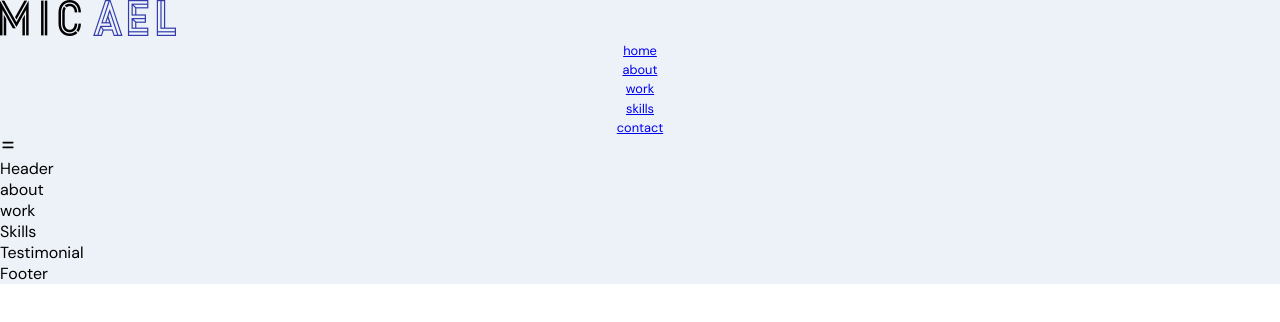
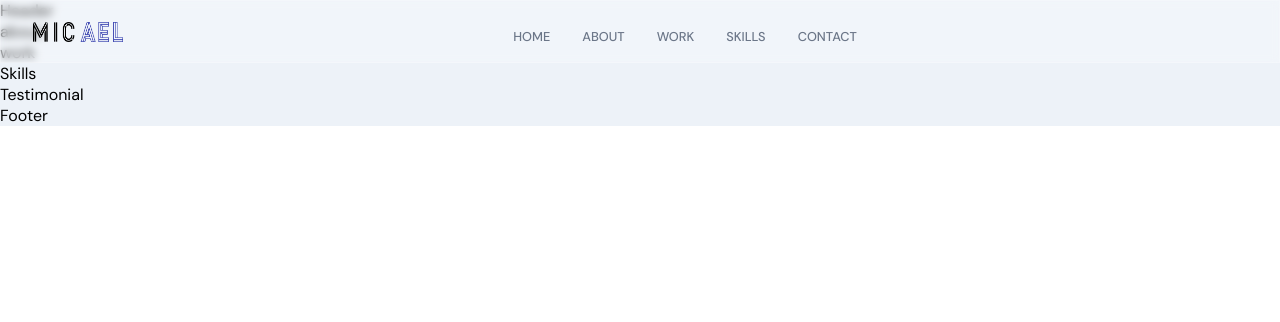
Before and after one commit to joesef1/portfolio, a React (Create React App) app: page / in a window 1280 px wide. Shown: the top 322 px of the page. Built offline with nearby package versions, Linux system fonts and the light colour scheme.

Commit message:
styling navbar

```diff
--- a/src/components/Navbar/Navbar.scss
+++ b/src/components/Navbar/Navbar.scss
@@ -1,173 +1,173 @@
-// .app__navbar {
-//   width: 100%;
+.app__navbar {
+  width: 100%;
 
-//   display: flex;
-//   justify-content: space-between;
-//   align-items: center;
+  display: flex;
+  justify-content: space-between;
+  align-items: center;
 
-//   padding: 1rem 2rem;
-//   background: rgba(255, 255, 255, 0.25);
-//   // box-shadow: 0 8px 32px 0 rgba( 31, 38, 135, 0.37 );
-//   backdrop-filter: blur(4px);
-//   -webkit-backdrop-filter: blur(4px);
-//   border: 1px solid rgba(255, 255, 255, 0.18);
-//   position: fixed;
-//   z-index: 2;
-// }
+  padding: 1rem 2rem;
+  background: rgba(255, 255, 255, 0.25);
+  // box-shadow: 0 8px 32px 0 rgba( 31, 38, 135, 0.37 );
+  backdrop-filter: blur(4px);
+  -webkit-backdrop-filter: blur(4px);
+  border: 1px solid rgba(255, 255, 255, 0.18);
+  position: fixed;
+  z-index: 2;
+}
 
-// .app__navbar-logo {
-//   display: flex;
-//   justify-content: flex-start;
-//   align-items: center;
+.app__navbar-logo {
+  display: flex;
+  justify-content: flex-start;
+  align-items: center;
 
-//   img {
-//     width: 90px;
-//     height: 20px;
+  img {
+    width: 90px;
+    height: 20px;
 
-//     @media screen and (min-width: 2000px) {
-//       width: 180px;
-//       height: 40px;
-//     }
-//   }
-// }
+    @media screen and (min-width: 2000px) {
+      width: 180px;
+      height: 40px;
+    }
+  }
+}
 
-// .app__navbar-links {
-//   flex: 1;
-//   display: flex;
-//   justify-content: center;
-//   align-items: center;
+.app__navbar-links {
+  flex: 1;
+  display: flex;
+  justify-content: center;
+  align-items: center;
 
-//   list-style: none;
+  list-style: none;
 
-//   li {
-//     margin: 0 1rem;
-//     cursor: pointer;
+  li {
+    margin: 0 1rem;
+    cursor: pointer;
 
-//     flex-direction: column;
+    flex-direction: column;
 
-//     div {
-//       width: 5px;
-//       height: 5px;
-//       background: transparent;
-//       border-radius: 50%;
+    div {
+      width: 5px;
+      height: 5px;
+      background: transparent;
+      border-radius: 50%;
 
-//       margin-bottom: 5px;
-//     }
+      margin-bottom: 5px;
+    }
 
-//     a {
-//       color: var(--gray-color);
-//       text-decoration: none;
-//       flex-direction: column;
+    a {
+      color: var(--gray-color);
+      text-decoration: none;
+      flex-direction: column;
 
-//       text-transform: uppercase;
-//       font-weight: 500;
+      text-transform: uppercase;
+      font-weight: 500;
 
-//       transition: all 0.3s ease-in-out;
+      transition: all 0.3s ease-in-out;
 
-//       &:hover {
-//         color: var(--secondary-color);
-//       }
-//     }
+      &:hover {
+        color: var(--secondary-color);
+      }
+    }
 
-//     &:hover {
-//       div {
-//         background: var(--secondary-color);
-//       }
-//     }
-//   }
+    &:hover {
+      div {
+        background: var(--secondary-color);
+      }
+    }
+  }
 
-//   @media screen and (max-width: 900px) {
-//     display: none;
-//   }
-// }
+  @media screen and (max-width: 900px) {
+    display: none;
+  }
+}
 
-// .app__navbar-menu {
-//   width: 35px;
-//   height: 35px;
-//   border-radius: 50%;
-//   position: relative;
+.app__navbar-menu {
+  width: 35px;
+  height: 35px;
+  border-radius: 50%;
+  position: relative;
 
-//   display: flex;
-//   justify-content: center;
-//   align-items: center;
-//   background-color: var(--secondary-color);
+  display: flex;
+  justify-content: center;
+  align-items: center;
+  background-color: var(--secondary-color);
 
 
-//   svg {
-//     width: 70%;
-//     height: 70%;
-//     color: var(--white-color);
-//   }
+  svg {
+    width: 70%;
+    height: 70%;
+    color: var(--white-color);
+  }
 
-//   div {
-//     position: fixed;
-//     top: 0;
-//     bottom: 0;
-//     right: 0;
-//     z-index: 5;
+  div {
+    position: fixed;
+    top: 0;
+    bottom: 0;
+    right: 0;
+    z-index: 5;
 
-//     padding: 1rem;
+    padding: 1rem;
 
-//     width: 80%;
-//     height: 100vh;
+    width: 80%;
+    height: 100vh;
 
-//     display: flex;
-//     justify-content: flex-end;
-//     align-items: flex-end;
-//     flex-direction: column;
+    display: flex;
+    justify-content: flex-end;
+    align-items: flex-end;
+    flex-direction: column;
 
-//     background: url('../../assets/bgWhite.png');
-//     background-color: var(--white-color);
-//     background-size: cover;
-//     background-repeat: repeat;
+    background: url('../../assets/bgWhite.png');
+    background-color: var(--white-color);
+    background-size: cover;
+    background-repeat: repeat;
 
-//     /* top box shadow */
-//     box-shadow: 0px 0px 20px rgba(168, 168, 168, 0.15);
+    /* top box shadow */
+    box-shadow: 0px 0px 20px rgba(168, 168, 168, 0.15);
 
-//     svg {
-//       width: 35px;
-//       height: 35px;
-//       color: var(--secondary-color);
-//       margin: 0.5rem 1rem;
-//     }
+    svg {
+      width: 35px;
+      height: 35px;
+      color: var(--secondary-color);
+      margin: 0.5rem 1rem;
+    }
 
-//     ul {
-//       list-style: none;
-//       margin: 0;
-//       padding: 0;
-//       height: 100%;
-//       width: 100%;
+    ul {
+      list-style: none;
+      margin: 0;
+      padding: 0;
+      height: 100%;
+      width: 100%;
 
-//       display: flex;
-//       justify-content: flex-start;
-//       align-items: flex-start;
-//       flex-direction: column;
+      display: flex;
+      justify-content: flex-start;
+      align-items: flex-start;
+      flex-direction: column;
 
-//       li {
-//         margin: 1rem;
+      li {
+        margin: 1rem;
 
-//         a {
-//           color: var(--gray-color);
-//           text-decoration: none;
-//           font-size: 1rem;
-//           text-transform: uppercase;
-//           font-weight: 500;
+        a {
+          color: var(--gray-color);
+          text-decoration: none;
+          font-size: 1rem;
+          text-transform: uppercase;
+          font-weight: 500;
 
-//           transition: all 0.3s ease-in-out;
+          transition: all 0.3s ease-in-out;
 
-//           &:hover {
-//             color: var(--secondary-color);
-//           }
-//         }
-//       }
-//     }
+          &:hover {
+            color: var(--secondary-color);
+          }
+        }
+      }
+    }
 
-//     @media screen and (min-width: 900px) {
-//       display: none;
-//     }
-//   }
+    @media screen and (min-width: 900px) {
+      display: none;
+    }
+  }
 
-//   @media screen and (min-width: 900px) {
-//     display: none;
-//   }
-// }
+  @media screen and (min-width: 900px) {
+    display: none;
+  }
+}
```
